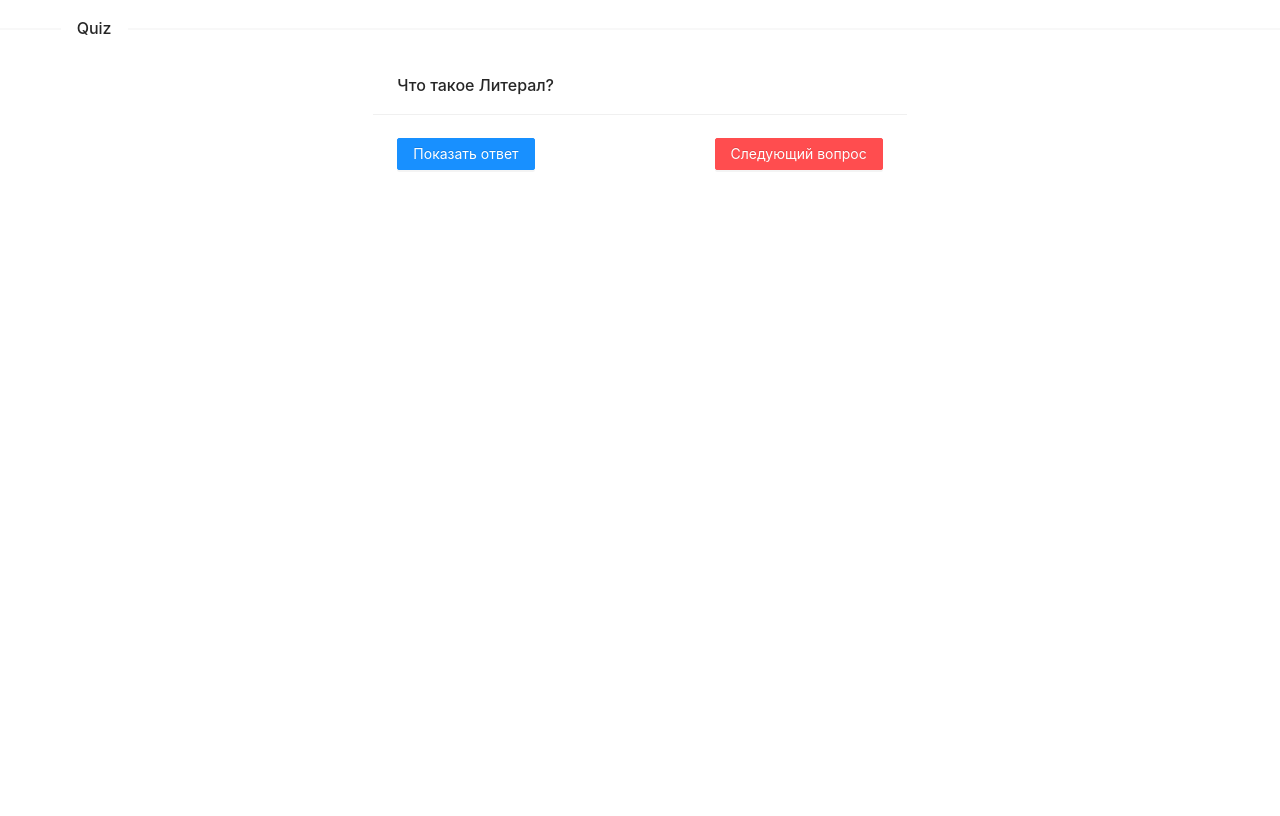
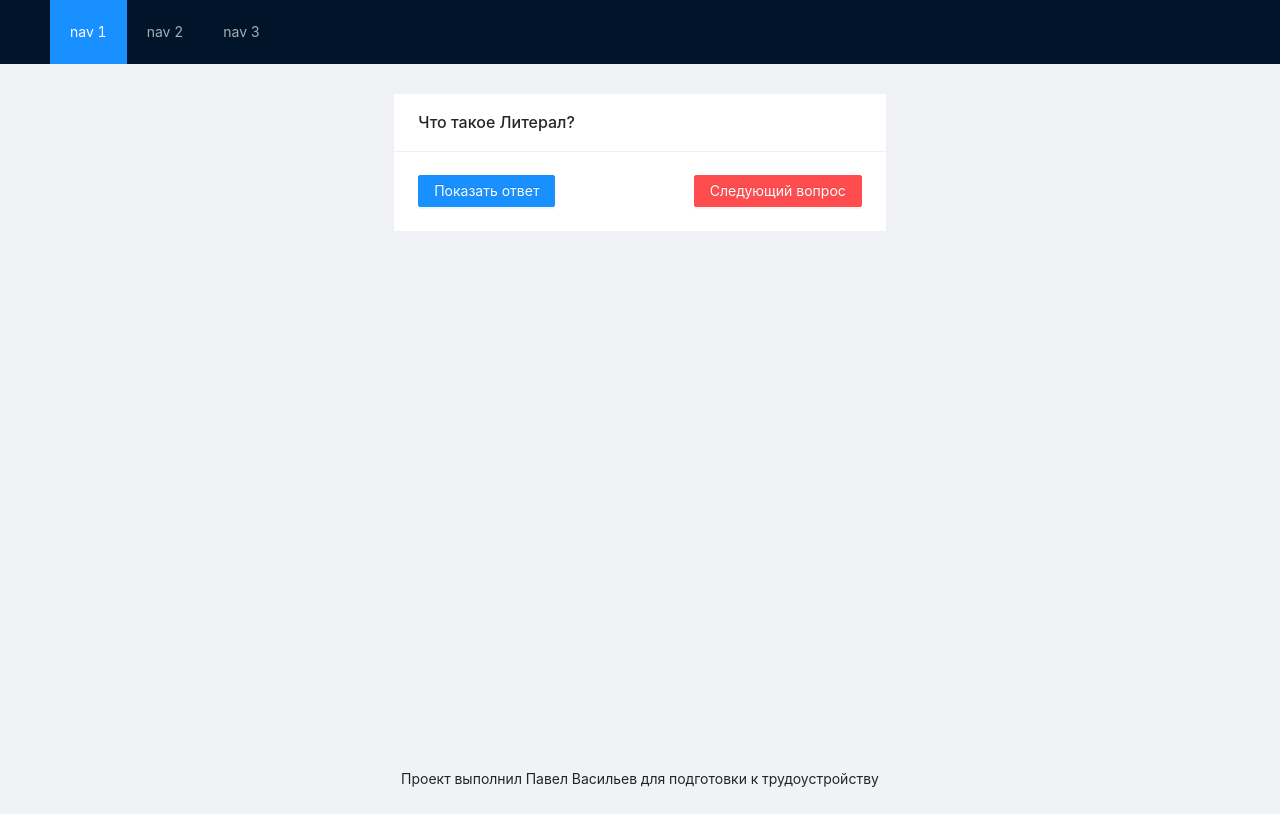
Before and after one commit to Mahoney-hub/interview-questions, a React (Create React App) app: page / in a window 1280 px wide. Built offline with nearby package versions, Linux system fonts and the light colour scheme.

Commit message:
added Layout

```diff
--- a/package.json
+++ b/package.json
@@ -10,9 +10,11 @@
     "@types/node": "^16.7.13",
     "@types/react": "^17.0.20",
     "@types/react-dom": "^17.0.9",
+    "@types/react-router-dom": "^5.3.3",
     "antd": "^4.18.2",
     "react": "^17.0.2",
     "react-dom": "^17.0.2",
+    "react-router-dom": "^6.2.2",
     "react-scripts": "5.0.0",
     "typescript": "^4.4.2",
     "web-vitals": "^2.1.0"
--- a/src/App.tsx
+++ b/src/App.tsx
@@ -1,5 +1,5 @@
 import React, {useState} from 'react';
-import {Row, Col, Button, Divider, Card} from 'antd';
+import {Layout, Menu, Breadcrumb, Row, Col, Button, Divider, Card} from 'antd';
 import {questions} from './questions';
 
 type RenderQuestionType = {
@@ -9,6 +9,7 @@ type RenderQuestionType = {
 }
 
 const App = () => {
+    const {Header, Content, Footer} = Layout;
 
     const renderQuestion = () => {
         const min = 0;
@@ -30,8 +31,17 @@ const App = () => {
 
     return (
         <div>
-            <Divider orientation="left">Quiz</Divider>
-            <Row justify={'center'}>
+            <Layout>
+                <Header style={{position: 'fixed', zIndex: 1, width: '100%'}}>
+                    <div className="logo"/>
+                    <Menu theme="dark" mode="horizontal" defaultSelectedKeys={['1']}>
+                        <Menu.Item key="1">nav 1</Menu.Item>
+                        <Menu.Item key="2">nav 2</Menu.Item>
+                        <Menu.Item key="3">nav 3</Menu.Item>
+                    </Menu>
+                </Header>
+                <Content className="site-layout" style={{padding: '0 50px', marginTop: 64, height: '85vh'}}>
+                    <Row justify={'center'} style={{marginTop: 30}}>
                         <Col span={10}>
                             <Card
                                 hoverable
@@ -46,6 +56,12 @@ const App = () => {
                             </Card>
                         </Col>
                     </Row>
+                </Content>
+                <Footer style={{textAlign: 'center'}}>
+                    Проект выполнил Павел Васильев для подготовки к
+                    трудоустройству
+                </Footer>
+            </Layout>
         </div>
     );
 };
```
Also changed, not shown: 1 other file (tests, documents, lock files or other folders). Lines whose indentation alone changed are shown as unchanged.
